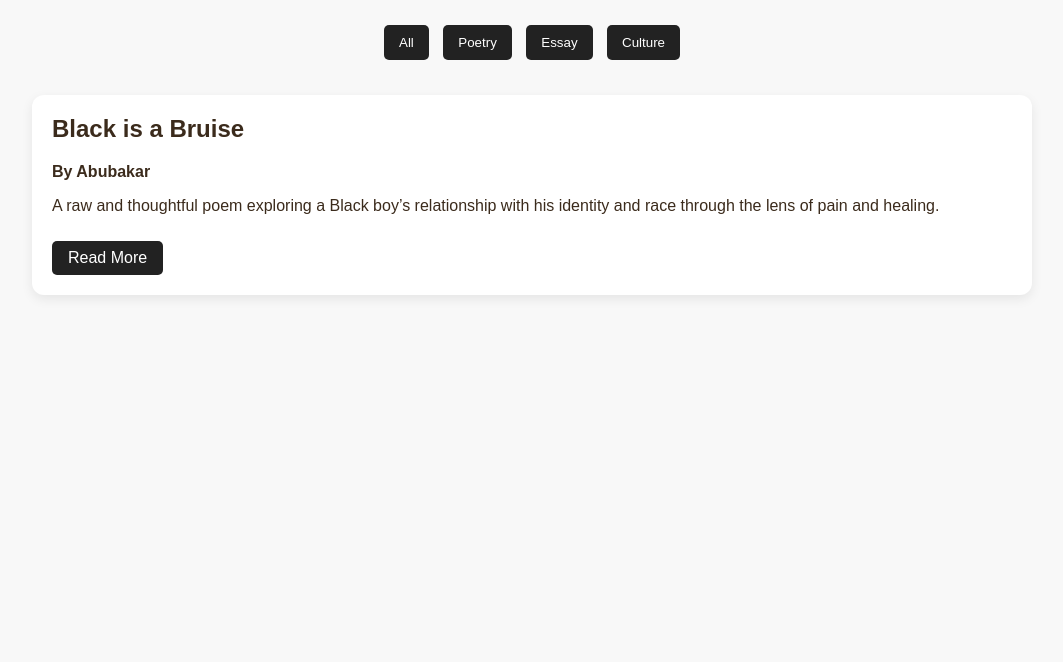
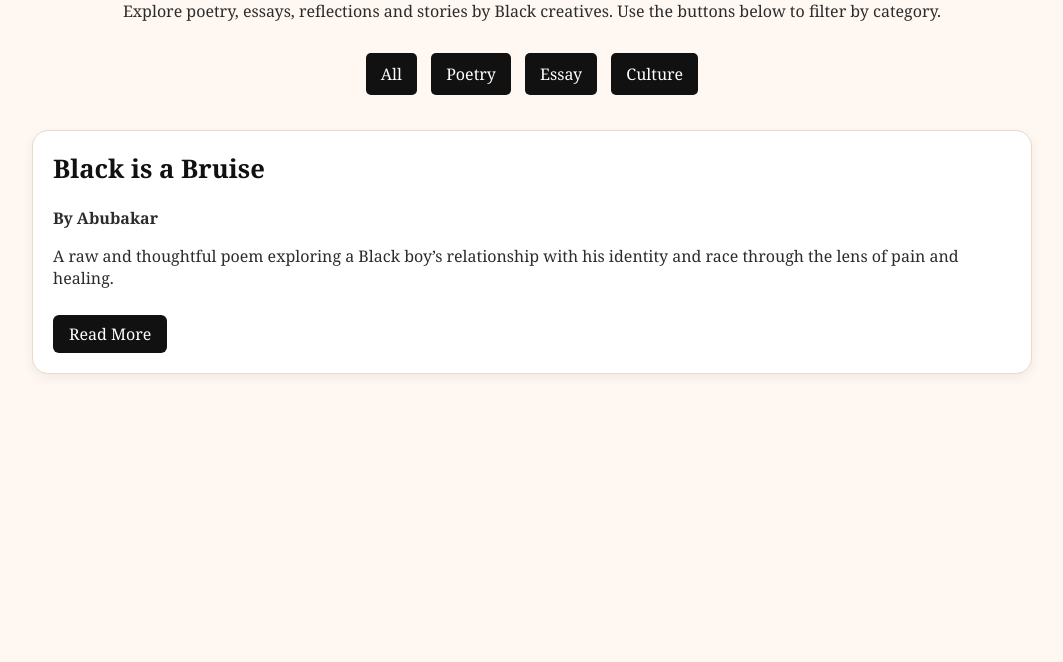
Before and after one commit to Rughyss/Words-of-Africa-website, a plain HTML site: page about.html in a window 1280 px wide. Shown: the part 138-800 px from the top of the page, without its empty margins (108-1171 px from the left). Drawn offline with Linux system fonts and the light colour scheme.

Commit message:
Update about.html

```diff
--- a/about.html
+++ b/about.html
@@ -7,10 +7,11 @@
   <link rel="stylesheet" href="style.css">
   <style>
     body {
-      font-family: sans-serif;
+      font-family: 'Georgia', serif;
       margin: 0;
       padding: 0;
-      background-color: #f8f8f8;
+      background-color: #fff7f1;
+      color: #2c2c2c;
     }
     header {
       text-align: center;
@@ -18,6 +19,7 @@
     }
     h1 {
       margin-bottom: 10px;
+      font-size: 2.5em;
     }
     .filter-buttons {
       text-align: center;
@@ -26,14 +28,16 @@
     .filter-buttons button {
       margin: 5px;
       padding: 10px 15px;
-      background-color: #222;
+      background-color: #111;
       color: white;
       border: none;
       border-radius: 5px;
       cursor: pointer;
+      font-family: inherit;
+      font-size: 1em;
     }
     .filter-buttons button:hover {
-      background-color: #444;
+      background-color: #c49a6c;
     }
     .article-grid {
       display: grid;
@@ -44,25 +48,29 @@
       padding: 0 20px 60px;
     }
     .article-card {
-      background-color: white;
+      background-color: #fff;
       padding: 20px;
-      border-radius: 12px;
-      box-shadow: 0 4px 12px rgba(0,0,0,0.08);
+      border-radius: 16px;
+      box-shadow: 0 4px 12px rgba(0,0,0,0.06);
+      border: 1px solid #e9dacc;
     }
     .article-card h2 {
       margin-top: 0;
+      font-size: 1.6em;
+      color: #111;
     }
     .article-card a {
       display: inline-block;
       margin-top: 10px;
       padding: 8px 16px;
-      background-color: #222;
+      background-color: #111;
       color: white;
       text-decoration: none;
-      border-radius: 5px;
+      border-radius: 6px;
+      font-family: inherit;
     }
     .article-card a:hover {
-      background-color: #444;
+      background-color: #c49a6c;
     }
   </style>
 </head>
@@ -87,9 +95,7 @@
       <p>A raw and thoughtful poem exploring a Black boy’s relationship with his identity and race through the lens of pain and healing.</p>
       <a href="black-poem.html">Read More</a>
     </div>
-
-    <!-- More article cards can be added here, with appropriate data-category attributes -->
-
+    <!-- More article cards can be added here -->
   </div>
 
   <script>
```
